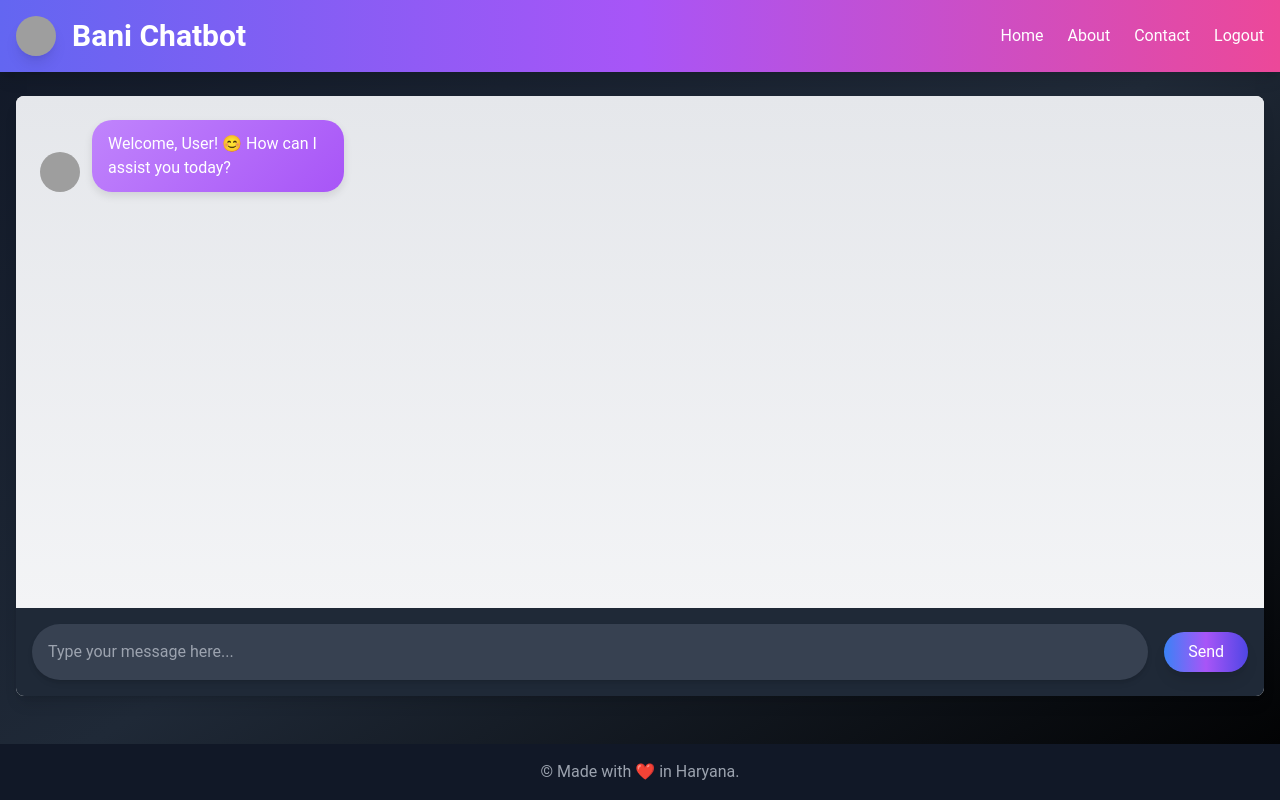
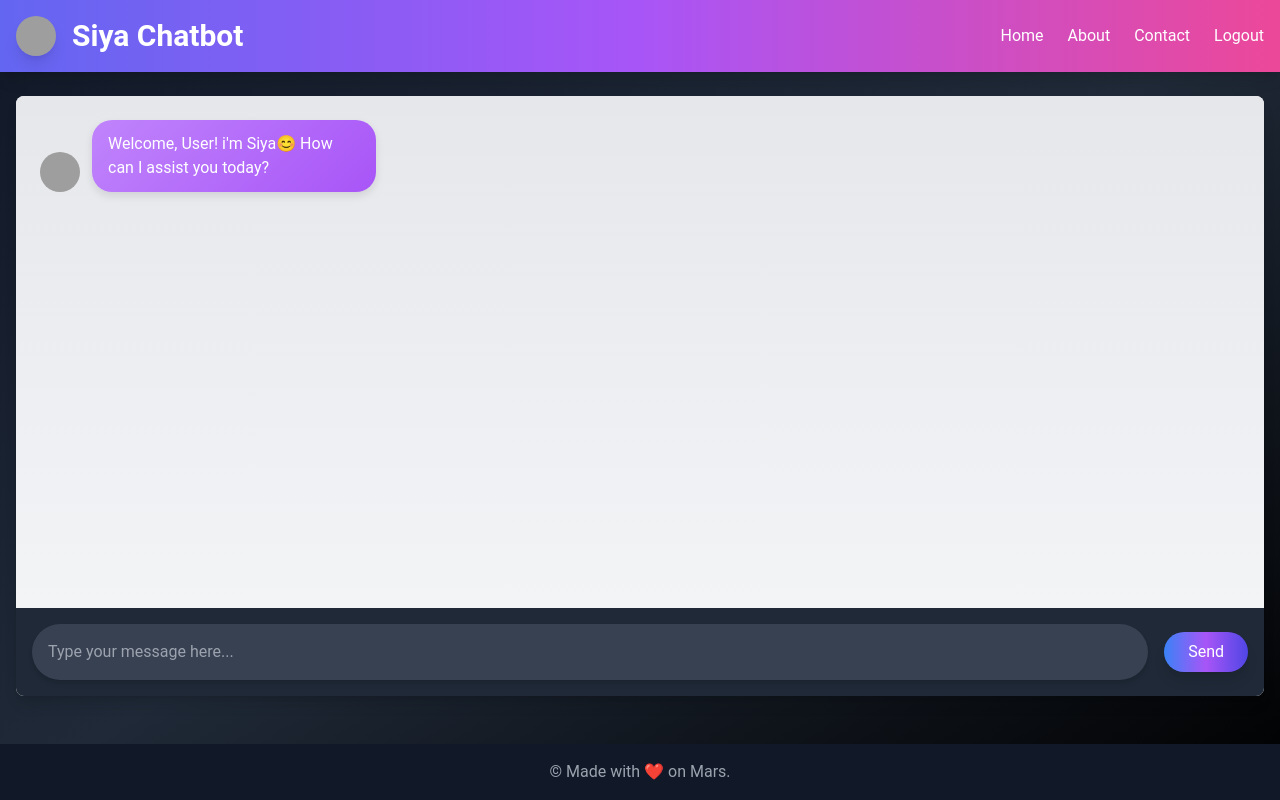
Before and after one commit to banichatgpt/bot, a plain HTML site: page index.html in a window 1280 px wide. Drawn offline with nearby package versions, Linux system fonts and the light colour scheme; grey boxes are pictures that could not be loaded.

Commit message:
Update index.html

```diff
--- a/index.html
+++ b/index.html
@@ -3,7 +3,7 @@
 <head>
     <meta charset="UTF-8">
     <meta name="viewport" content="width=device-width, initial-scale=1.0">
-    <title>Bani Chatbot</title>
+    <title>Siya Chatbot</title>
     <script src="https://cdn.tailwindcss.com"></script>
     <style>
         body {
@@ -92,7 +92,7 @@
         <div class="container mx-auto flex justify-between items-center px-4">
             <div class="flex items-center">
                 <img src="https://img.freepik.com/premium-photo/modern-round-logo-with-futuristic-woman-soft-colors-light-background-generative-ai_7023-240020.jpg" alt="Bani Logo" class="h-10 w-10 rounded-full shadow-lg">
-                <h1 class="text-3xl font-bold text-white ml-4">Bani Chatbot</h1>
+                <h1 class="text-3xl font-bold text-white ml-4">Siya Chatbot</h1>
             </div>
             <nav>
                 <ul class="flex space-x-6 text-white">
@@ -137,7 +137,7 @@
     <!-- Footer -->
     <footer class="bg-gray-900 py-4">
         <div class="container mx-auto text-center text-gray-400">
-            © Made with ❤️ in Haryana.
+            © Made with ❤️ on Mars.
         </div>
     </footer>
 
@@ -296,7 +296,7 @@
         document.addEventListener('DOMContentLoaded', () => {
             playWelcomeSound();
             const username = localStorage.getItem('username') || "User";
-            addBotMessageWithTypingEffect(`Welcome, ${username}! 😊 How can I assist you today?`);
+            addBotMessageWithTypingEffect(`Welcome, ${username}! i'm Siya😊 How can I assist you today?`);
         });
     </script>
 </body>
```
